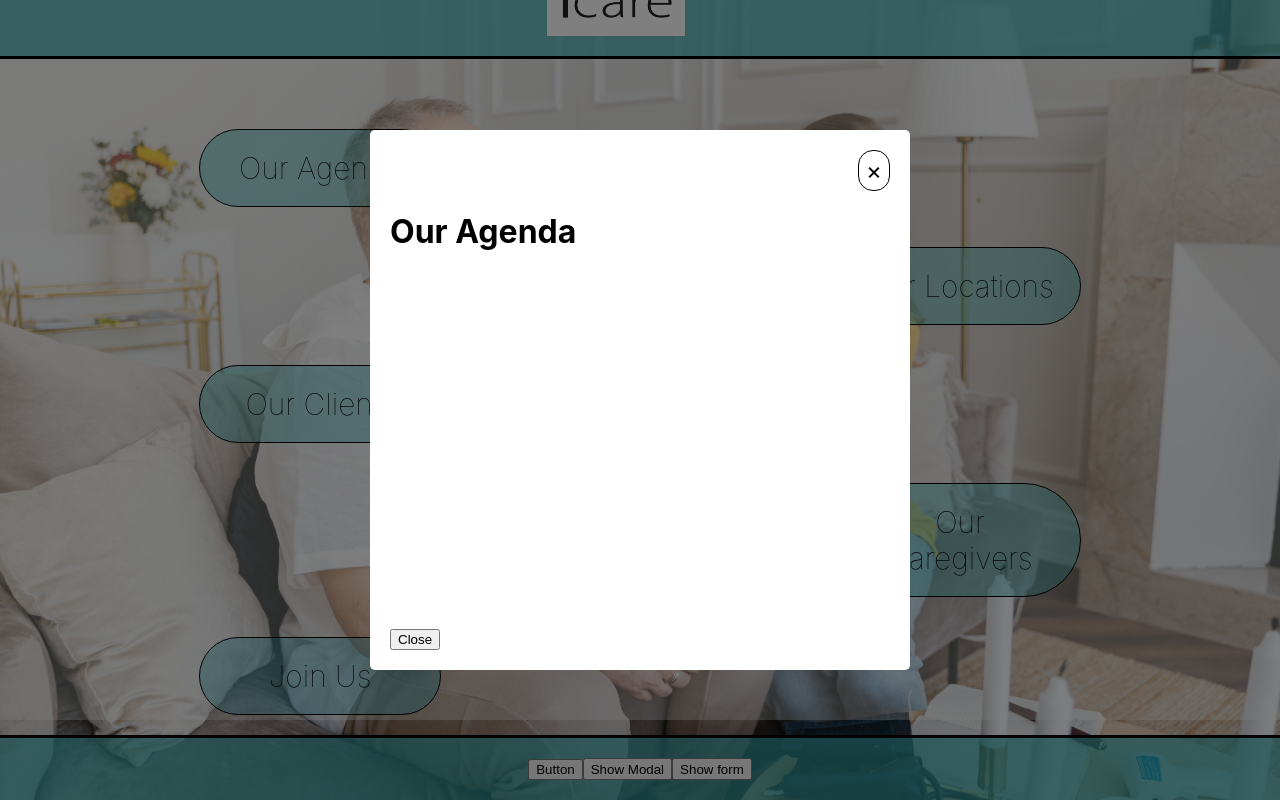
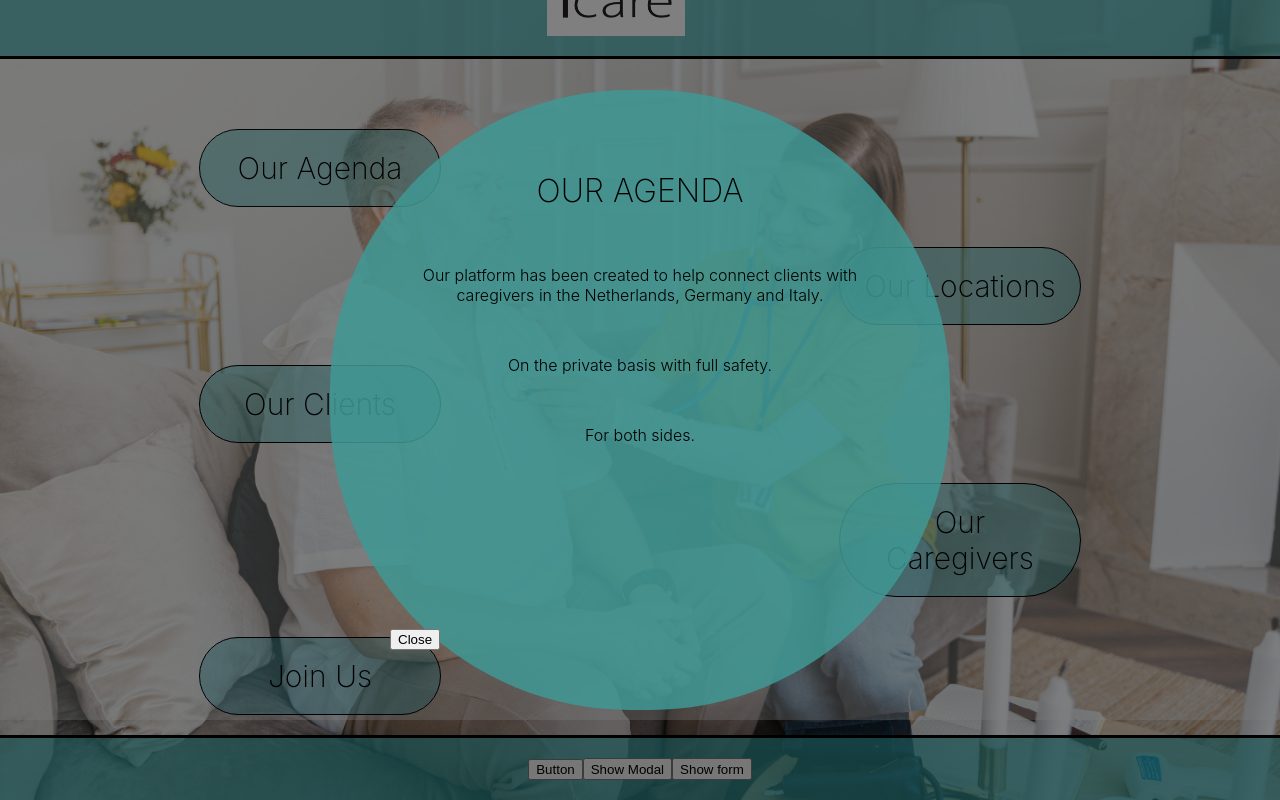
Before and after one commit to KasiaRaven26/Icare, a React (Vite) app in the folder Icare_app/: page / in a window 1280 px wide. Both pictures are taken after a click on the button "Show Modal". Shown: the part 80-880 px from the top of the page. Built offline with nearby package versions, Linux system fonts and the light colour scheme.

Commit message:
Modal content (#7)
* edited modal

* changes

* changes in modal

* changes in styling

* chanhes in styling

```diff
--- a/Icare_app/src/components/ContetItems/Agenda.css
+++ b/Icare_app/src/components/ContetItems/Agenda.css
@@ -11,7 +11,7 @@
   background-color: rgb(59 185 187 / 41%);
   animation: slide-in-left 1000ms;
   color: rgb(0, 0, 0);
-  font-weight: 100;
+  font-weight: 200;
 }
 
 @keyframes slide-in-left {
--- a/Icare_app/src/components/ContetItems/JoinUs.css
+++ b/Icare_app/src/components/ContetItems/JoinUs.css
@@ -10,7 +10,7 @@
   transition: filter 300ms;
   background-color: rgba(22, 166, 182, 0.322);
   animation: slide-in-left3 1000ms;
-  font-weight: 100;
+  font-weight: 200;
 }
 
 @keyframes slide-in-left3 {
--- a/Icare_app/src/components/ContetItems/Locations.css
+++ b/Icare_app/src/components/ContetItems/Locations.css
@@ -9,7 +9,7 @@
   transition: all 0.2s ease-in-out;
   background-color: rgb(59 185 187 / 41%);
   animation: slide-in-right 1000ms;
-  font-weight: 100;
+  font-weight: 200;
 }
 
 @keyframes slide-in-right {
--- a/Icare_app/src/components/ContetItems/OurCaregivers.css
+++ b/Icare_app/src/components/ContetItems/OurCaregivers.css
@@ -9,7 +9,7 @@
   transition: all 0.2s ease-in-out;
   background-color: rgb(59 185 187 / 41%);
   animation: slide-in-right2 1000ms;
-  font-weight: 100;
+  font-weight: 200;
 }
 @keyframes slide-in-right2 {
   from {
--- a/Icare_app/src/components/ContetItems/OurClients.css
+++ b/Icare_app/src/components/ContetItems/OurClients.css
@@ -10,7 +10,7 @@
   transition: filter 300ms;
   background-color: rgb(59 185 187 / 41%);
   animation: slide-in-left1 1000ms;
-  font-weight: 100;
+  font-weight: 200;
 }
 @keyframes slide-in-left1 {
   from {
--- a/Icare_app/src/components/Form/Form.module.css
+++ b/Icare_app/src/components/Form/Form.module.css
@@ -9,7 +9,6 @@
 .control {
   margin-bottom: 1rem;
   font-size: 14px;
-  font-family: "Gill Sans", "Gill Sans MT", Calibri, "Trebuchet MS", sans-serif;
   font-weight: 700;
 }
 
--- a/Icare_app/src/components/Modal/Modal.css
+++ b/Icare_app/src/components/Modal/Modal.css
@@ -1,14 +1,14 @@
 body {
   margin: 0;
-  font-family: -apple-system, BlinkMacSystemFont, 'Segoe UI', 'Roboto', 'Oxygen',
-    'Ubuntu', 'Cantarell', 'Fira Sans', 'Droid Sans', 'Helvetica Neue',
+  font-family: -apple-system, BlinkMacSystemFont, "Segoe UI", "Roboto", "Oxygen",
+    "Ubuntu", "Cantarell", "Fira Sans", "Droid Sans", "Helvetica Neue",
     sans-serif;
   -webkit-font-smoothing: antialiased;
   -moz-osx-font-smoothing: grayscale;
 }
 
 code {
-  font-family: source-code-pro, Menlo, Monaco, Consolas, 'Courier New',
+  font-family: source-code-pro, Menlo, Monaco, Consolas, "Courier New",
     monospace;
 }
 
@@ -43,7 +43,6 @@ code {
 
   justify-content: flex-end;
   align-items: center;
-
 }
 
 .close-btn {
@@ -51,7 +50,7 @@ code {
   border: 1px solid #000;
   border-radius: 15px;
   padding: 5px 7px;
-  background-color: #fff;
+  background-color: #950a0a;
 
   font-size: 1.5rem;
   cursor: pointer;
@@ -69,3 +68,28 @@ code {
     transform: scale(1);
   }
 }
+
+.control {
+  margin-bottom: 1rem;
+  font-size: 14px;
+  font-family: "Gill Sans", "Gill Sans MT", Calibri, "Trebuchet MS", sans-serif;
+  font-weight: 700;
+}
+
+.control label {
+  display: flex;
+  font-weight: 140;
+  margin-bottom: 0.4rem;
+  margin-left: 60px;
+}
+
+.control input,
+.control textarea {
+  display: block;
+  font: inherit;
+  border-radius: 4px;
+  border: 2.3px solid #ccc;
+  padding: 0.2rem;
+  width: 75%;
+  margin-left: 60px;
+}
--- a/Icare_app/src/components/Modal/Modal.jsx
+++ b/Icare_app/src/components/Modal/Modal.jsx
@@ -1,42 +1,39 @@
 import React from "react";
 import "./modal.css";
 
-export function Modal({HidingTheForm}) {
-
+export function Modal({ HidingTheForm }) {
   const handleClick = () => {
-        HidingTheForm(false)
-    }
-
-
+    HidingTheForm(false);
+  };
 
   return (
     <div>
       <div className="modal">
         <div className="modal-content">
           <header>
-                        <div className="close">
-                            <span className="close-btn">
-                                &times;
-                            </span>
-                        </div>
-                        <h1>Modal Title</h1>
+            <h1>Registration Form</h1>
           </header>
           <body>
             <form>
-                            <div>
-                                <label>Full Name</label>
-                                <input type='text' />
+              <div className="control">
+                <label>E-mail address</label>
+                <input type="url" />
               </div>
-                            <div>
-                                <label>Email Address</label>
-                                <input type='text' />
+              <div className="control">
+                <label>Home address</label>
+                <input type="text" />
               </div>
-                            <div>
+              <div className="control">
                 <label>Phone number</label>
-                                <input type='text' />
+                <textarea id="description"></textarea>
               </div>
-                            <div>
-                                <button>Register with us</button>
+              <div className="control">
+                <label>Upload your resume</label>
+                <input type="text" />
+              </div>
+              <div className="control">
+                <label>2 references from your previous employer</label>
+                <input type="text" />
               </div>
             </form>
           </body>
@@ -45,7 +42,6 @@ export function Modal({HidingTheForm}) {
           </footer>
         </div>
       </div>
-
     </div>
   );
 }
--- a/Icare_app/src/components/Modal/ModalContent.css
+++ b/Icare_app/src/components/Modal/ModalContent.css
@@ -1,14 +1,14 @@
 body {
   margin: 0;
-    font-family: -apple-system, BlinkMacSystemFont, 'Segoe UI', 'Roboto', 'Oxygen',
-      'Ubuntu', 'Cantarell', 'Fira Sans', 'Droid Sans', 'Helvetica Neue',
+  font-family: -apple-system, BlinkMacSystemFont, "Segoe UI", "Roboto", "Oxygen",
+    "Ubuntu", "Cantarell", "Fira Sans", "Droid Sans", "Helvetica Neue",
     sans-serif;
   -webkit-font-smoothing: antialiased;
   -moz-osx-font-smoothing: grayscale;
 }
 
 code {
-    font-family: source-code-pro, Menlo, Monaco, Consolas, 'Courier New',
+  font-family: source-code-pro, Menlo, Monaco, Consolas, "Courier New",
     monospace;
 }
 
@@ -25,17 +25,22 @@ body {
   justify-content: center;
   align-items: center;
   z-index: 100;
+  font-weight: 300;
 }
 
 .modal-content {
   width: 500px;
   height: 500px;
-    background-color: #fff;
+  background-color: #3f9894db;
   border-radius: 5px;
-    padding: 20px;
+  padding: 60px;
   display: flex;
   flex-direction: column;
-    justify-content: space-between;
+  justify-content: center;
+  border-radius: 300px;
+  visibility: visible;
+  transition: 0.5s;
+  align-content: center;
 }
 
 .close {
@@ -43,7 +48,6 @@ body {
 
   justify-content: flex-end;
   align-items: center;
-
 }
 
 .close-btn {
@@ -51,7 +55,7 @@ body {
   border: 1px solid #000;
   border-radius: 15px;
   padding: 5px 7px;
-    background-color: #fff;
+  background-color: #daa3a3;
 
   font-size: 1.5rem;
   cursor: pointer;
@@ -69,3 +73,12 @@ body {
     transform: scale(1);
   }
 }
+p {
+  text-align: center;
+  padding: 17px;
+}
+h1 {
+  text-align: center;
+  font-style: normal;
+  font-weight: 200;
+}
--- a/Icare_app/src/components/Modal/ModalContent.jsx
+++ b/Icare_app/src/components/Modal/ModalContent.jsx
@@ -1,32 +1,31 @@
 import React from "react";
 import "./ModalContent.css";
 
-export function ModalContent({HidingTheButton}) {
-
+export function ModalContent({ HidingTheButton }) {
   const Hide = () => {
     HidingTheButton(false);
-    }
+  };
 
   return (
     <div>
       <div className="modal">
         <div className="modal-content">
           <header>
-                        <div className="close">
-                            <span className="close-btn">
-                                &times;
-                            </span>
-                        </div>
-                        <h1>Our Agenda</h1>
+            <h1>OUR AGENDA</h1>
           </header>
           <body>
+            <p>
+              Our platform has been created to help connect clients with
+              caregivers in the Netherlands, Germany and Italy.
+            </p>
+            <p>On the private basis with full safety.</p>
+            <p>For both sides.</p>
           </body>
           <footer>
             <button onClick={Hide}>Close</button>
           </footer>
         </div>
       </div>
-
     </div>
   );
 }
```
Lines whose indentation alone changed are shown as unchanged.
